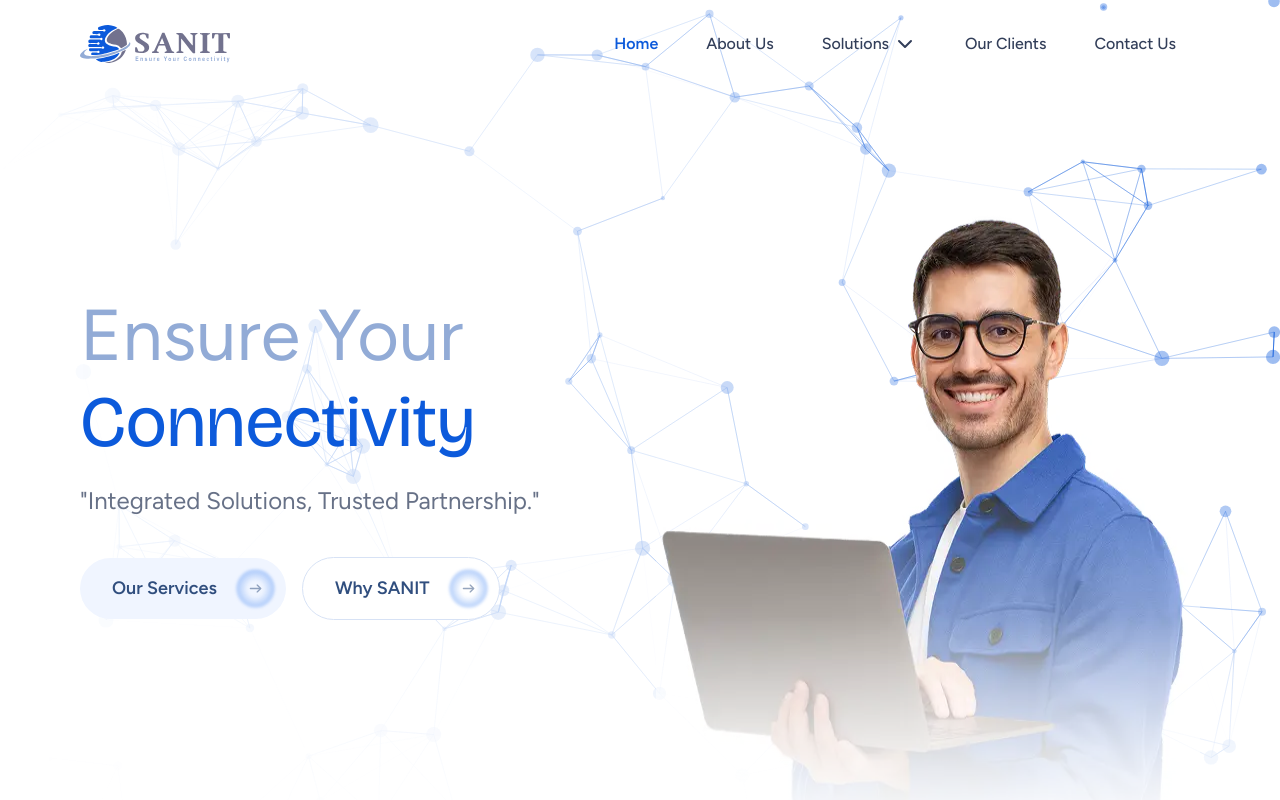
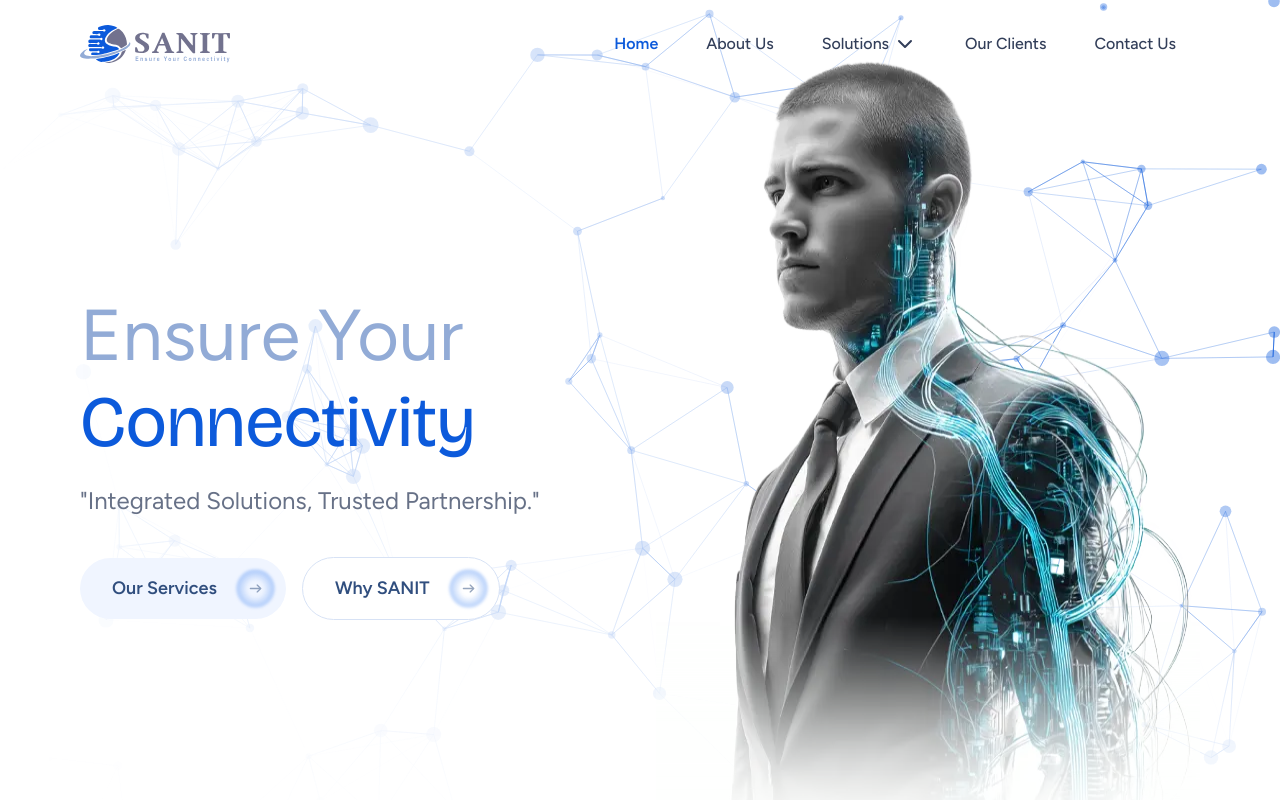
Before and after one commit to thusithakit/sanit, a Next.js app: page / in a window 1280 px wide. Shown: the top 800 px of the page. Built offline with nearby package versions, Linux system fonts and the light colour scheme.

Commit message:
change hero image

```diff
--- a/app/page.tsx
+++ b/app/page.tsx
@@ -36,7 +36,7 @@
               <LinkButton href="/about" classes="border border-[#D7E2F5] rounded-full text-[#304E7E] font-[600] text-[18px] lg:rounded-[100px] bg-white hover:bg-[#304E7E] hover:text-white duration-300 flex items-center justify-center py-2 pr-2 pl-8 lg:gap-4">Why SANIT</LinkButton>
             </div>
           </div>
-          <Image src={HeroImg} width={544} height={800} alt="Hero Imge" className="hidden lg:block" />
+          <Image src={HeroImg} width={544} height={700} alt="Hero Imge" className="hidden lg:block" />
         </div>
       </section>
       <section className="bg-linear-to-t from-white to-[#F0F5FD]">
```
Also changed, not shown: public/Rectangle 41.png (deleted), public/hero.webp.
